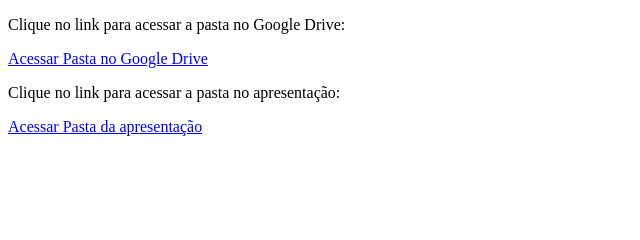
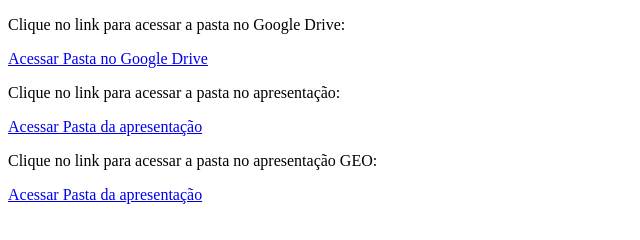
Before and after one commit to goncalvesuriel/uriel.archi, a plain HTML site: page perflex/index.html in a window 1280 px wide. Shown: the whole page, without its empty margins (0-640 px from the left). Drawn offline with Linux system fonts and the light colour scheme.

Commit message:
Update index.html

```diff
--- a/perflex/index.html
+++ b/perflex/index.html
@@ -12,6 +12,14 @@
   <a href="https://docs.google.com/presentation/d/17H3_mZndYGSQnZXwgKxl9RnFlf1xZFw8nKH_xLUfVRo/edit?usp=sharinghttps://docs.google.com/presentation/d/17H3_mZndYGSQnZXwgKxl9RnFlf1xZFw8nKH_xLUfVRo/edit?usp=sharing" target="_blank">Acessar Pasta da apresentação</a>
 
 
+
+
+   <p>Clique no link para acessar a pasta no apresentação GEO:</p>
+  <a href="https://docs.google.com/presentation/d/1M6LuyBpeW19PwEkK7Fu-T5jeX01bIeOsiWku2biqbEo/edit?usp=sharing" target="_blank">Acessar Pasta da apresentação</a>
+
+
+
+
 </body>
 
 </html>
```
